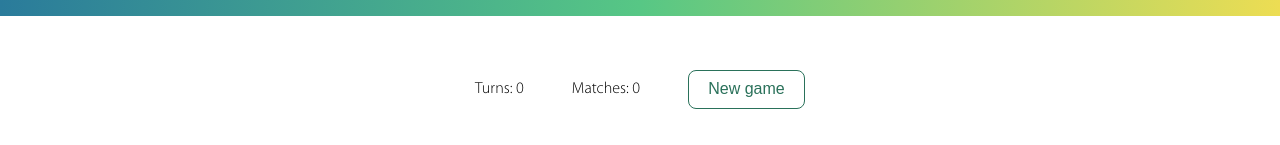
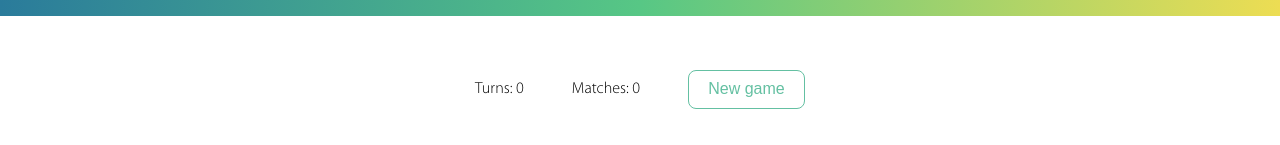
Before and after one commit to bouvet-ofykse/Blog-nextjs, a Next.js app: page /memory-game in a window 1280 px wide. In both pictures the pointer is over the button "New game". Shown: the part 134-279 px from the top of the page. Built offline with nearby package versions, Linux system fonts and the light colour scheme.

Commit message:
Adjusting colors of memory game buttons

```diff
--- a/src/components/memory-game/game-board.module.css
+++ b/src/components/memory-game/game-board.module.css
@@ -48,3 +48,8 @@
   cursor: pointer;
   font-size: 1rem;
 }
+
+.button:hover {
+  color: #64C0A2FF;
+  border: 1px solid #64C0A2FF;
+}
--- a/src/components/memory-game/win-modal.module.css
+++ b/src/components/memory-game/win-modal.module.css
@@ -41,5 +41,6 @@
 }
 
 .button:hover {
-    background-color: #0059c1;
+    color: #64C0A2FF;
+    border: 1px solid #64C0A2FF;
 }
```
